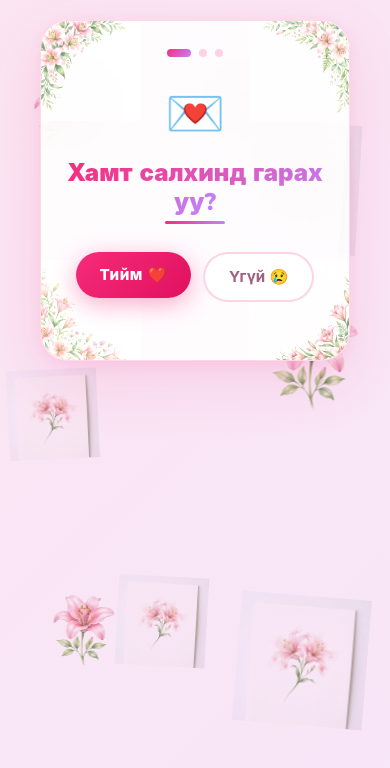
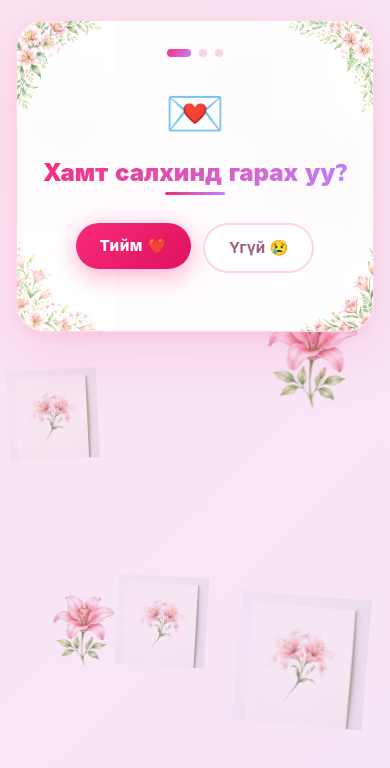
Before and after one commit to btbyar/jjulialyd, a React (Vite) app: page / in a window 390 px wide. Shown: the top 768 px of the page. Built offline with nearby package versions, Linux system fonts and the light colour scheme.

Commit message:
Fix flex container bounds for mobile devices

```diff
--- a/src/App.css
+++ b/src/App.css
@@ -107,6 +107,9 @@
 /* Wrapper for card + corner lily images */
 .card-wrapper {
   position: relative;
+  width: 100%;
+  display: flex;
+  justify-content: center;
 }
 
 /* Corner lily flowers */
```
